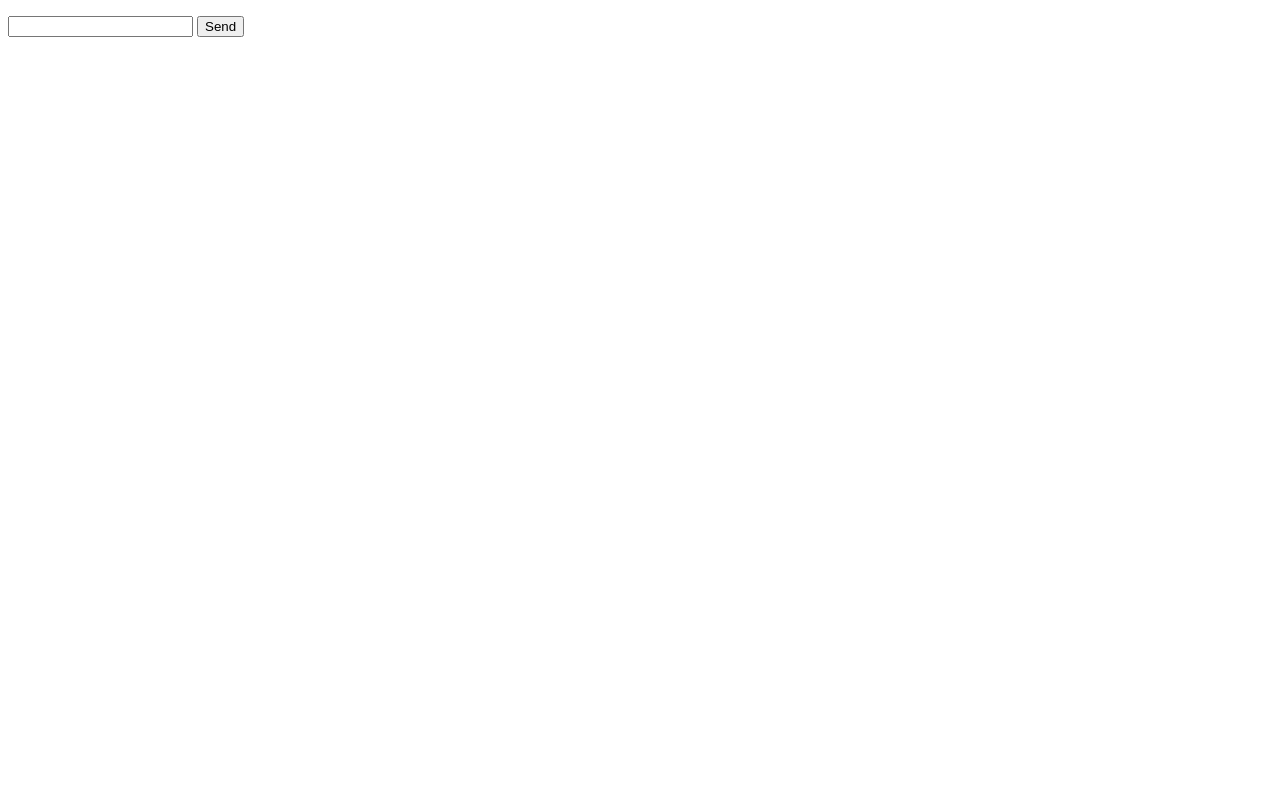
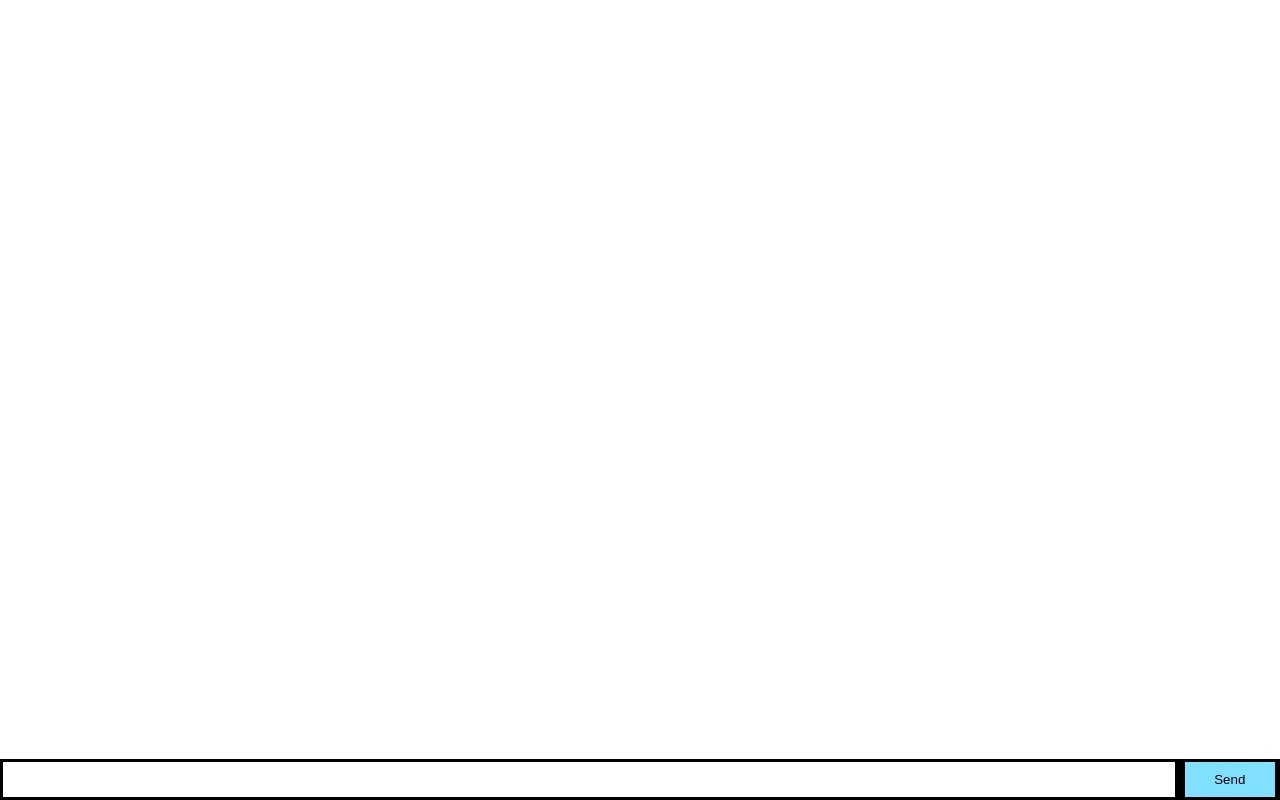
Before and after one commit to rschlosser11/chat-app, a website: page index.html in a window 1280 px wide. Drawn offline with Linux system fonts and the light colour scheme.

Commit message:
add css file

```diff
--- a/index.html
+++ b/index.html
@@ -1,7 +1,9 @@
 <!DOCTYPE html>
 <html>
     <head>
+        <meta charset="utf-8">
         <title>Chat App with Socket.io</title>
+        <link rel="stylesheet" href="/style.css">
     </head>
     <body>
         <ul id='messages'></ul>
--- a/index.js
+++ b/index.js
@@ -1,5 +1,8 @@
-const app = require('express')();
+const express = require('express');
+const app = express();
 const http = require('http').createServer(app);
+
+app.use(express.static('public'));
 
 app.get('/', (req, res) => {
     res.sendFile(__dirname + '/index.html');
--- /dev/null
+++ b/public/style.css
@@ -0,0 +1,42 @@
+body {
+    margin: 0;
+    padding: 0;
+    box-sizing: border-box;
+    font: 13px Helvetica, Arial;
+}
+
+form {
+    background: #000;
+    padding: 3px;
+    position: fixed;
+    bottom: 0;
+    width: 100%;
+}
+
+form input {
+    border: 0;
+    padding: 10px;
+    width: 90%;
+    margin-right: 0.5%;
+}
+
+form button {
+    width: 7%;
+    background: rgb(130, 224, 255);
+    border: none;
+    padding: 10px;
+}
+
+#messages {
+    list-style-type: none;
+    margin: 0;
+    padding: 0;
+}
+
+#messages li {
+    padding: 5px 10px;
+}
+
+#messages li:nth-child(odd) {
+    background: #eee;
+}
```
